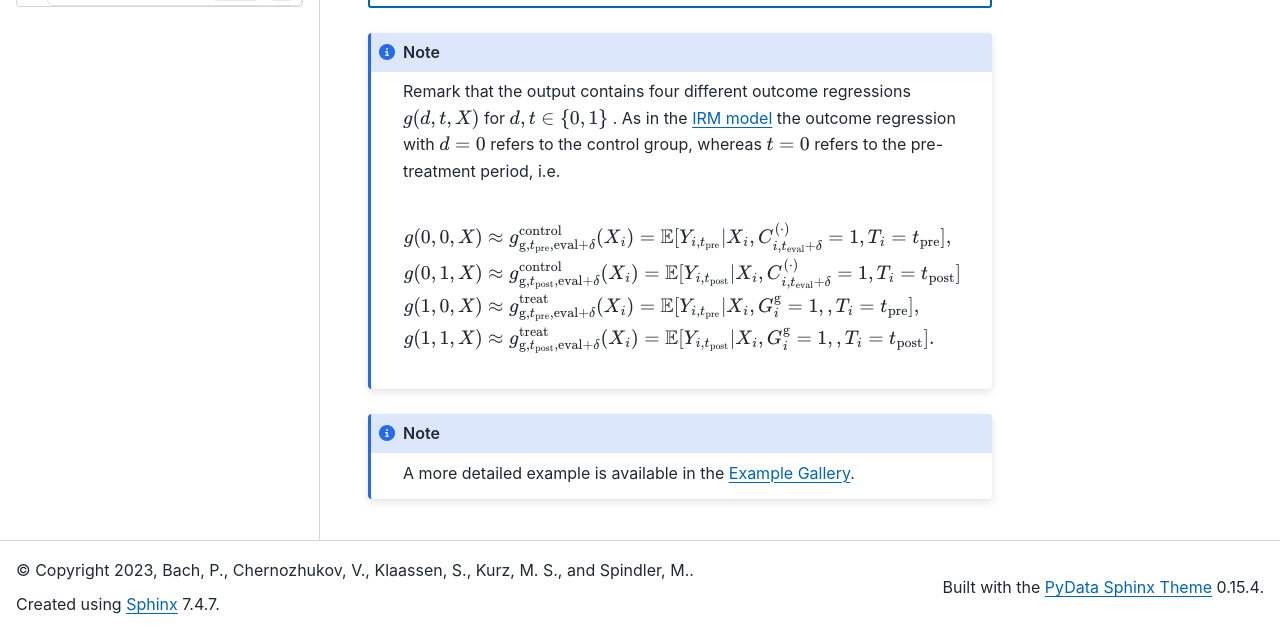
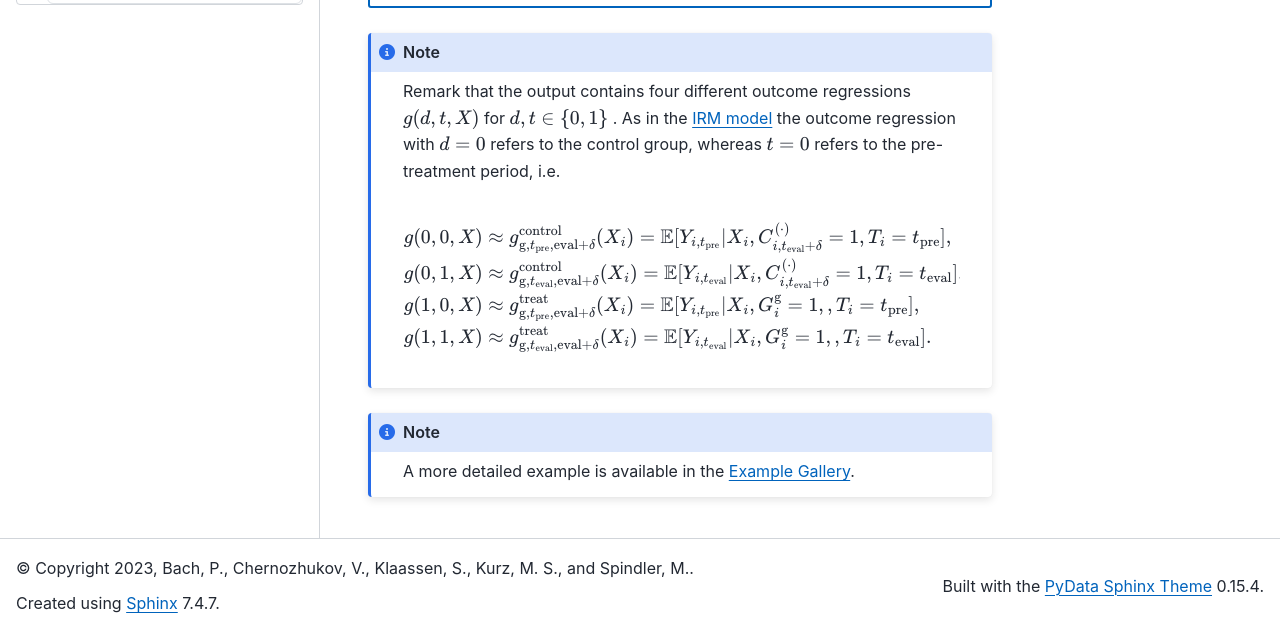
Before and after one commit to DoubleML/doubleml-docs, a Sphinx documentation site: the page built from doc/guide/models/did/did_cs.rst, in a window 1280 px wide and 900 px high, scrolled down 992 px, cut to the strip 266-900 px from the top of the window. Built offline with Sphinx 7.4.7 and the PyData theme 0.15.4, drawn with Linux system fonts in a browser that asks for light colours; the version number could not be read and is left out.

Commit message:
fix index

```diff
--- a/doc/guide/models/did/did_cs.rst
+++ b/doc/guide/models/did/did_cs.rst
@@ -65,9 +65,9 @@ Setting ``panel=False`` will estimate the target parameter for repeated cross se
     .. math::
         \begin{align}
         g(0,0,X) &\approx g^{\text{control}}_{\mathrm{g}, t_\text{pre}, \text{eval} + \delta}(X_i) = \mathbb{E}[Y_{i,t_\text{pre}} |X_i, C_{i,t_\text{eval} + \delta}^{(\cdot)}=1, T_i=t_\text{pre}],\\
-        g(0,1,X) &\approx g^{\text{control}}_{\mathrm{g}, t_\text{post}, \text{eval} + \delta}(X_i) = \mathbb{E}[Y_{i,t_\text{post}} |X_i, C_{i,t_\text{eval} + \delta}^{(\cdot)}=1, T_i=t_\text{post}],\\
+        g(0,1,X) &\approx g^{\text{control}}_{\mathrm{g}, t_\text{eval}, \text{eval} + \delta}(X_i) = \mathbb{E}[Y_{i,t_\text{eval}} |X_i, C_{i,t_\text{eval} + \delta}^{(\cdot)}=1, T_i=t_\text{eval}],\\
         g(1,0,X) &\approx g^{\text{treat}}_{\mathrm{g}, t_\text{pre}, \text{eval} + \delta}(X_i) = \mathbb{E}[Y_{i,t_\text{pre}} |X_i, G_i^{\mathrm{g}}=1,, T_i=t_\text{pre}],\\
-        g(1,1,X) &\approx g^{\text{treat}}_{\mathrm{g}, t_\text{post}, \text{eval} + \delta}(X_i) = \mathbb{E}[Y_{i,t_\text{post}} |X_i, G_i^{\mathrm{g}}=1,, T_i=t_\text{post}].
+        g(1,1,X) &\approx g^{\text{treat}}_{\mathrm{g}, t_\text{eval}, \text{eval} + \delta}(X_i) = \mathbb{E}[Y_{i,t_\text{eval}} |X_i, G_i^{\mathrm{g}}=1,, T_i=t_\text{eval}].
         \end{align}
 
 .. note::
```
